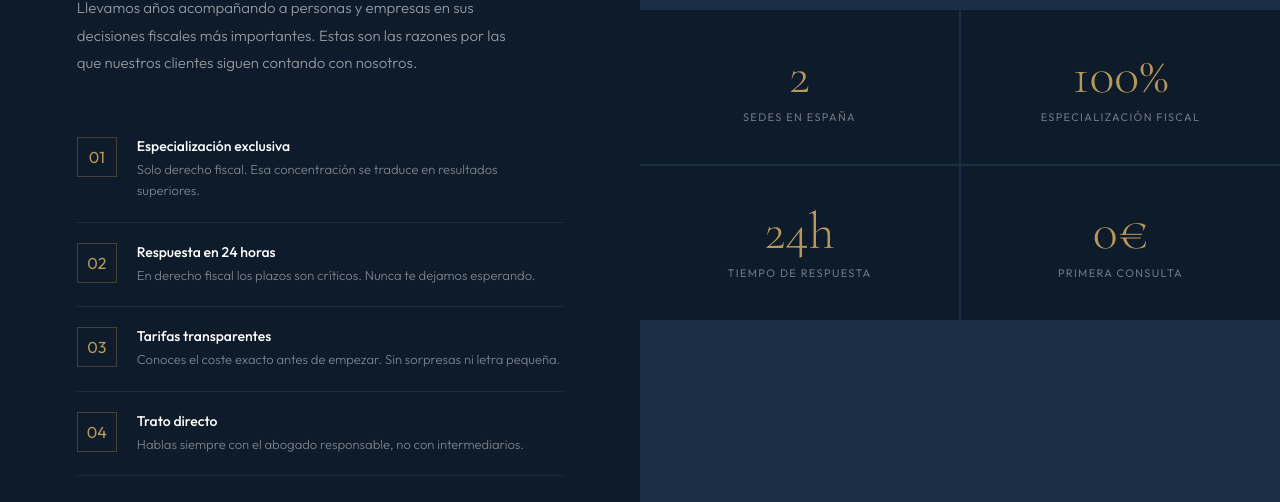
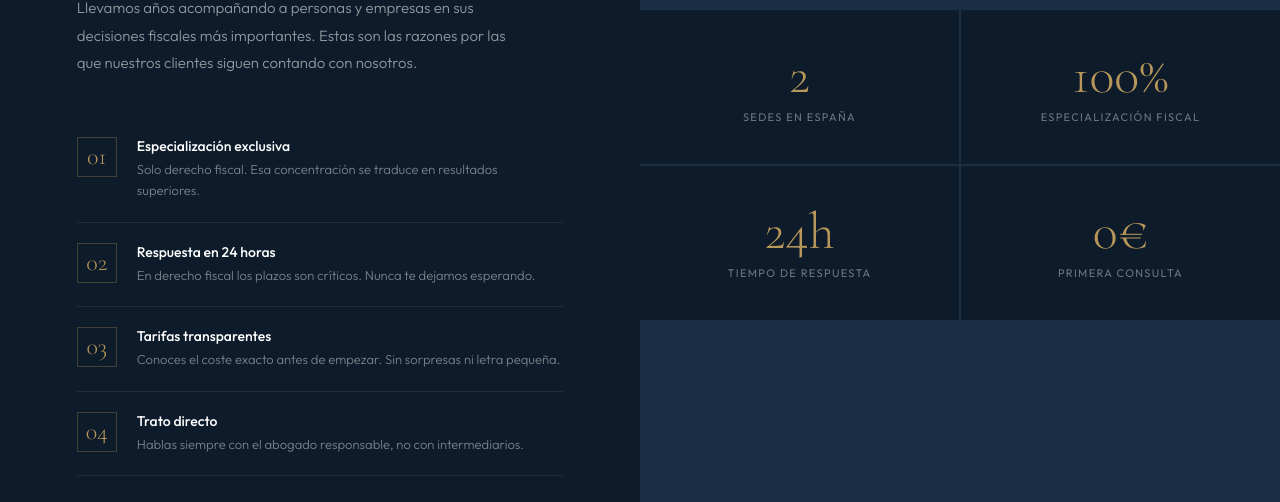
Before and after one commit to Ivanrm01/IRM-Abogados, a Next.js app: page / in a window 1280 px wide. Shown: the part 1805-2307 px from the top of the page. Built offline with nearby package versions, Linux system fonts and the light colour scheme.

Commit message:
Update page.module.css

```diff
--- a/app/page.module.css
+++ b/app/page.module.css
@@ -35,7 +35,7 @@
 .porqueLeft { padding: 96px var(--gutter); display: flex; flex-direction: column; justify-content: center; }
 .porqueItem { display: flex; gap: 20px; padding: 20px 0; border-bottom: 1px solid rgba(255,255,255,.08); align-items: flex-start; }
 .porqueItem:first-of-type { border-top: 1px solid rgba(255,255,255,.08); }
-.porqueBox { width: 40px; height: 40px; border: 1px solid rgba(184,151,90,.3); display: flex; align-items: center; justify-content: center; flex-shrink: 0; color: var(--gold); font-size: 16px; }
+.porqueBox { width: 40px; height: 40px; border: 1px solid rgba(184,151,90,.3); display: flex; align-items: center; justify-content: center; flex-shrink: 0; color: var(--gold); font-family: 'Cormorant Garamond', serif; font-size: 24px; font-weight: 300; line-height: 1; }
 .porqueTit { font-size: 14px; font-weight: 500; color: var(--white); margin-bottom: 4px; }
 .porqueDesc { font-size: 13px; font-weight: 300; color: rgba(255,255,255,.45); line-height: 1.65; }
 .porqueRight { background: var(--navy-mid); display: grid; grid-template-columns: 1fr 1fr; gap: 2px; align-content: center; }
```
